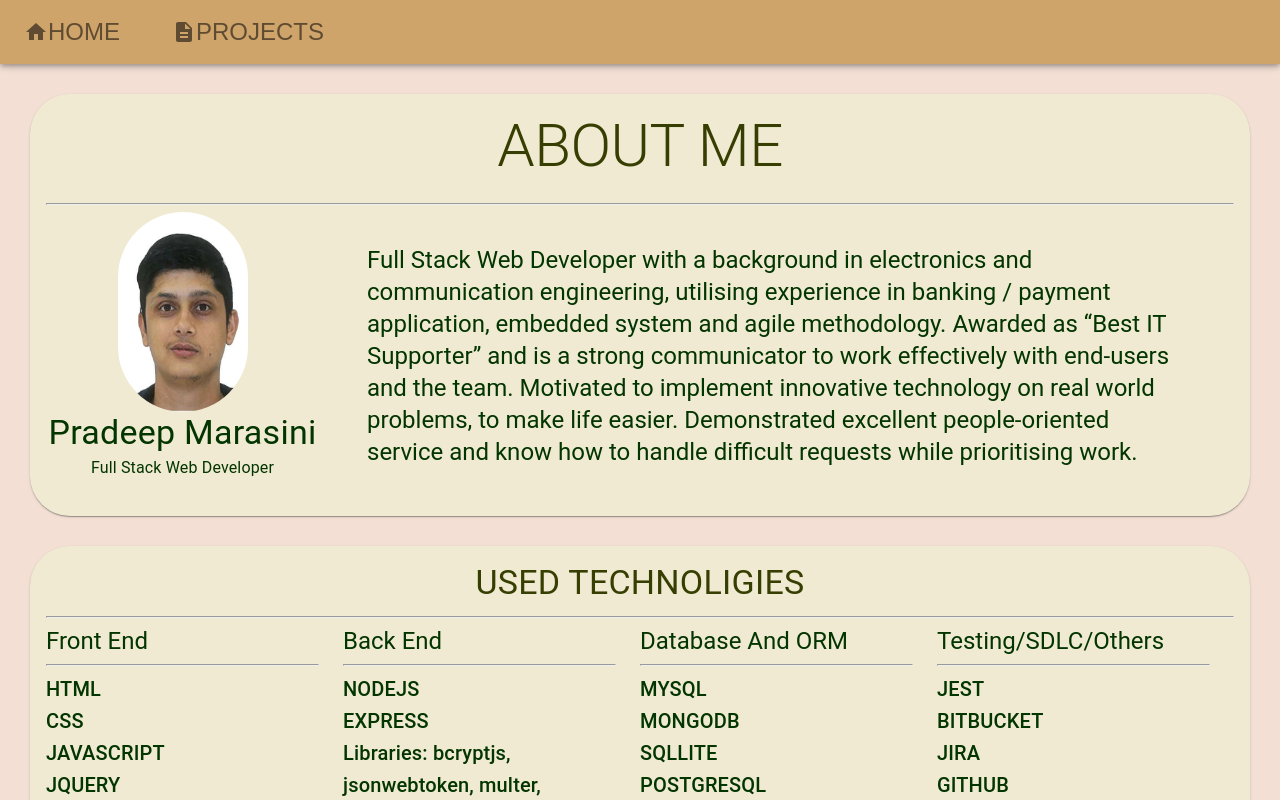
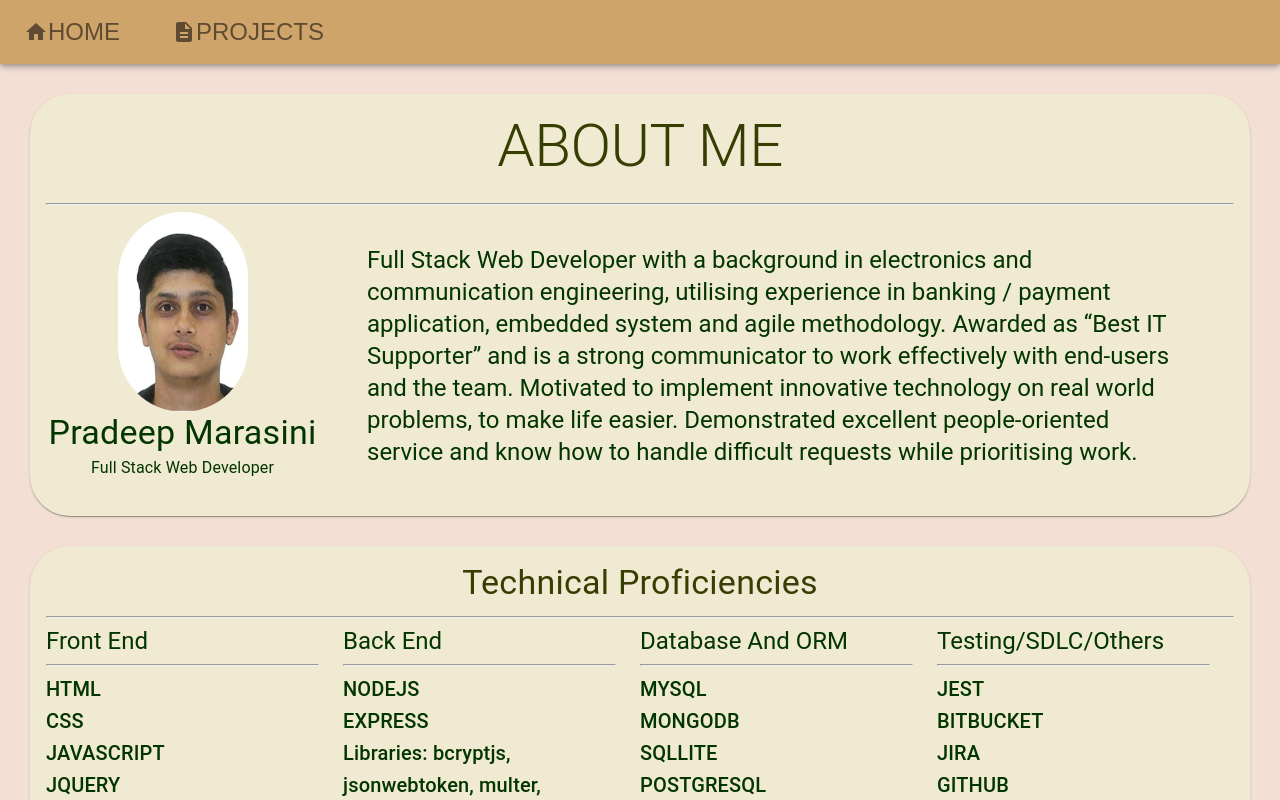
Before and after one commit to marasinipradeep/pradeep-marasini-react-portfolio, a React (Create React App) app in the folder client/: page / in a window 1280 px wide. Shown: the top 800 px of the page. Built offline with nearby package versions, Linux system fonts and the light colour scheme.

Commit message:
Added download link for cv instead of targetiing to links

```diff
--- a/client/package.json
+++ b/client/package.json
@@ -9,9 +9,11 @@
     "@testing-library/jest-dom": "^4.2.4",
     "@testing-library/react": "^9.3.2",
     "@testing-library/user-event": "^7.1.2",
+    "axios": "^0.20.0",
     "gh-pages": "^3.1.0",
     "react": "^16.13.1",
     "react-dom": "^16.13.1",
+    "react-file-download": "^0.3.5",
     "react-icons": "^3.11.0",
     "react-router-dom": "^5.2.0",
     "react-scripts": "3.4.3"
--- a/client/src/Components/ContactMe/ContactMe.js
+++ b/client/src/Components/ContactMe/ContactMe.js
@@ -1,6 +1,9 @@
 import React from 'react';
 import { Typography, Link, makeStyles, Paper, Grid } from '@material-ui/core';
 import { Assignment, Email, Phone, Home } from '@material-ui/icons';
+import axios from "axios"
+
+import filedownload from "react-file-download"
 
 
 //Using custom styles
@@ -17,7 +20,6 @@ const useStyles = makeStyles((theme) => ({
         borderRadius: "40px"
     }
 }));
-
 export default function ContactMe() {
 
     //Importing Hooks
@@ -29,7 +31,8 @@ export default function ContactMe() {
                 <Grid item xs container spacing={3}>
                     <Grid item xs={12} md={12}>
                         <Link component="button" variant="h5" >
-                            <a href="https://drive.google.com/file/d/1eFrO_qEzWZDXEq5cyVtMUSyOKI-PjZhF/view?usp=sharing" target="_blank">DownLoad CV </a><Assignment /></Link>
+                            <a href={process.env.PUBLIC_URL + "/pradeep_marasini_resume.pdf"} download >DownLoad CV </a><Assignment /></Link>
+
                     </Grid>
 
                     <Grid item xs={12} md={12}>
--- a/client/src/Components/UsedTechnologies/UsedTechnologies.js
+++ b/client/src/Components/UsedTechnologies/UsedTechnologies.js
@@ -35,7 +35,7 @@ export default function UsedTechnologies() {
     const classes = useStyles();
 
     //Setting state
-    const [title, setTitle] = useState("USED TECHNOLIGIES")
+    const [title, setTitle] = useState("Technical Proficiencies")
     const [frontEndTechnologies, setfrontEndTechnologies] = useState(
         [
             "HTML",
```
Also changed, not shown: 2 other files (tests, documents, lock files or other folders).
